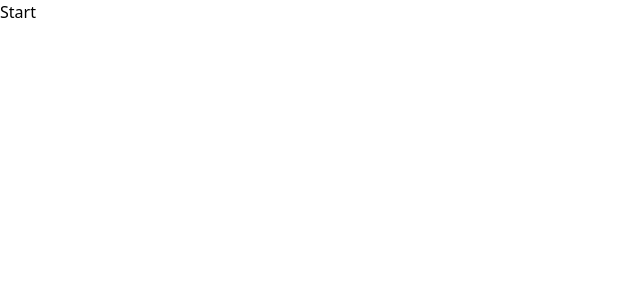
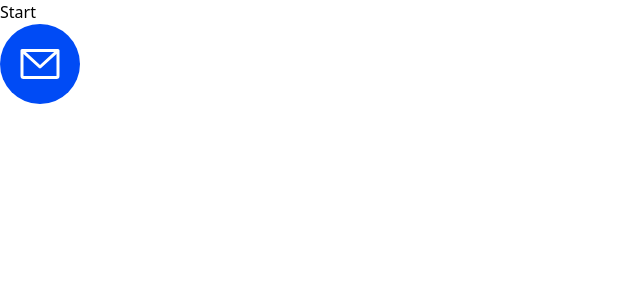
Before and after one commit to vemser/lp-fast-discovery, a Next.js app: page / in a window 1280 px wide. Shown: the top 300 px of the page, without its empty margins (0-640 px from the left). Built offline with nearby package versions, Linux system fonts and the light colour scheme.

Commit message:
wip in clipboard success toast

```diff
--- /dev/null
+++ b/components/atoms/email-btn/EmailBtn.tsx
@@ -0,0 +1,35 @@
+import { ButtonHTMLAttributes } from 'react';
+
+type EmailBtnProps = ButtonHTMLAttributes<HTMLButtonElement> & {
+  children: React.ReactNode;
+  email?: string;
+};
+
+export function EmailBtn({
+  children,
+  email = 'contato@dbccompany.com.br',
+  ...rest
+}: EmailBtnProps) {
+  function handleCopyEmail() {
+    const emailValue = email;
+    navigator.clipboard.writeText(emailValue);
+
+    //continuar para disparar alerta ao copiar e-mail
+    console.log(navigator.clipboard.readText());
+  }
+
+  return (
+    <button
+      className="w-[80px] h-[80px] rounded-full flex items-center justify-center transition-all duration-300 bg-brand-main text-white
+    hover:bg-brand-dark
+    active:bg-brand-darker
+    disabled:bg-gray-dark disabled:cursor-not-allowed
+    focus:outline-2 focus:outline-brand-dark
+  "
+      onClick={handleCopyEmail}
+      {...rest}
+    >
+      {children}
+    </button>
+  );
+}
--- a/pages/index.tsx
+++ b/pages/index.tsx
@@ -1,6 +1,9 @@
 
 import DefaultBtn from "@/components/atoms/default-btn/DefaultBtn";
+import { EmailBtn } from "@/components/atoms/email-btn/EmailBtn";
 import { Inter } from "next/font/google";
+
+import { EnvelopeSimple } from "@phosphor-icons/react"
 
 const inter = Inter({ subsets: ["latin"] });
 
@@ -9,7 +12,9 @@ export default function Home() {
    <>
    Start
 
-
+      <EmailBtn>
+        <EnvelopeSimple size={48}/>
+      </EmailBtn>
    </>
   );
 }
```
